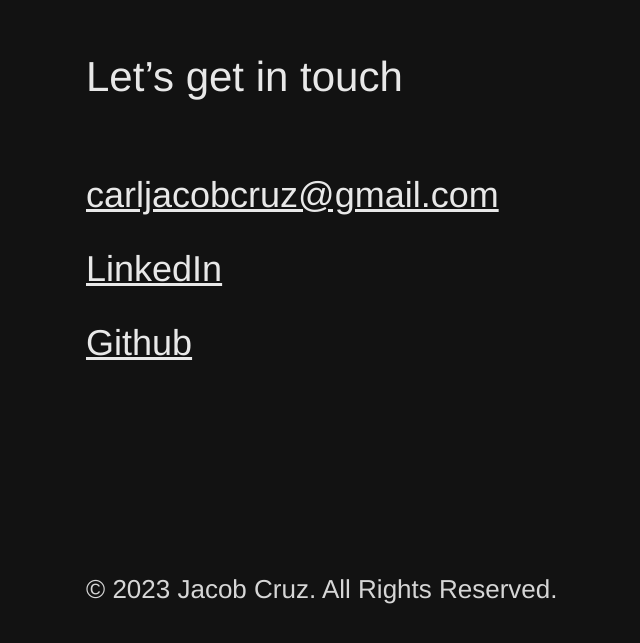
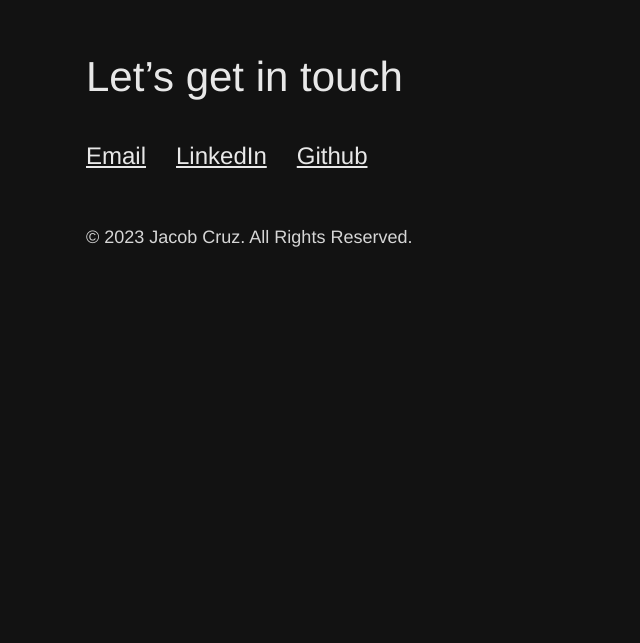
Before and after one commit to JacobDiazCruz/jacobcruz-portfolio, a Next.js app: page / in a window 1280 px wide. Shown: the part 3069-3712 px from the top of the page, without its empty margins (54-694 px from the left). After the commit the page ends 3444 px from the top, so only its background shows below. Built offline with nearby package versions, Linux system fonts and the light colour scheme.

Commit message:
Update: scrolling bg transition

```diff
--- a/src/components/FeaturedBook.tsx
+++ b/src/components/FeaturedBook.tsx
@@ -3,7 +3,7 @@ import BookImage from "../../public/black-book.png";
 
 export default function FeaturedBook() {
   return (
-    <div className="w-full flex flex-col md:flex-row gap-[100px]">
+    <div className="featured-ebook w-full flex flex-col md:flex-row gap-[100px]">
       <div className="w-full md:w-[600px]">
         <div className="bg-rose-500 text-white rounded-md px-2 w-fit">
           Unpublished Ebook
--- a/src/components/FeaturedWorks.tsx
+++ b/src/components/FeaturedWorks.tsx
@@ -32,7 +32,7 @@ export default function FeaturedWorks() {
   ];
 
   return (
-    <div className="font-light">
+    <div className="featured-works font-light">
       <h1 className="text-[#E8E8E8] text-[32px] md:text-[42px] md:mb-10 font-medium">
         Featured Works
       </h1>
@@ -65,9 +65,6 @@ export default function FeaturedWorks() {
               <div key={techIndex} className="w-fit p-3 text-green-300 border bg-neutral-900 border-s-neutral-600 border-y-neutral-700 border-r-neutral-800 rounded-lg font-light">
                 {tech}
               </div>
-              // <div key={techIndex} className="bg-[#12342E] border-[#84E9B2] text-[#84E9B2] rounded-md py-[0.5rem] px-[0.8rem]">
-              //   {tech}
-              // </div>
             ))}
           </div>
         </div>
--- a/src/components/Footer.tsx
+++ b/src/components/Footer.tsx
@@ -5,18 +5,18 @@ export default function Footer() {
         <div className="text-[#E8E8E8] text-[32px] md:text-[42px] font-medium">
           Let’s get in touch
         </div>
-        <div className="text-[#E8E8E8] text-[24px] md:text-[36px] underline mt-7 md:mt-[60px]">
+        <div className="text-[#E8E8E8] text-[18px] md:text-[24px] underline mt-5 md:mt-[30px] flex items-center gap-[30px]">
           <div>
-            <a href="mailto:carljacobdiazcruz@gmail.com">carljacobcruz@gmail.com</a>
+            <a href="mailto:carljacobdiazcruz@gmail.com">Email</a>
           </div>
-          <div className="mt-5">
+          <div>
             <a href="https://www.linkedin.com/in/jacob-cruz-b3404b165/" target="_blank">LinkedIn</a>
           </div>
-          <div className="mt-5">
+          <div>
             <a href="https://github.com/JacobDiazCruz" target="_blank">Github</a>
           </div>
         </div>
-        <div className="text-[16px] md:text-[26px] text-[#D6D6D6] mt-[200px]">
+        <div className="text-[16px] md:text-[18px] text-[#D6D6D6] mt-[50px]">
           © 2023 Jacob Cruz. All Rights Reserved.
         </div>
       </div>
--- a/src/components/Navbar.tsx
+++ b/src/components/Navbar.tsx
@@ -1,15 +1,48 @@
+import React, { useState, useEffect } from 'react';
 import CjLogo from "../../public/cj-logo.svg";
 
 export default function Navbar() {
+  const [scrollBgClass, setScrollBgClass] = useState("bg-green-900");
+
+  useEffect(() => {
+    const handleScroll = () => {
+      const featuredEbookElement = document.querySelector('.featured-ebook');
+      const featuredWorksElement = document.querySelector('.featured-works');
+
+      if (featuredEbookElement && featuredWorksElement) {
+        const rectEbook = featuredEbookElement.getBoundingClientRect();
+        const rectWorks = featuredWorksElement.getBoundingClientRect();
+        const windowHeight = window.innerHeight;
+
+        // Calculate the middle of the visible area
+        const middle = windowHeight / 2;
+
+        if (rectEbook.top <= middle && rectEbook.bottom >= middle) {
+          setScrollBgClass("bg-red-900");
+        } else if (rectWorks.top <= middle && rectWorks.bottom >= middle) {
+          setScrollBgClass("bg-emerald-900");
+        } else if (rectEbook.top <= windowHeight && rectEbook.bottom >= 0) {
+          // Keep the same background color if featured-ebook is still visible
+        } else {
+          setScrollBgClass("bg-green-900");
+        }
+      }
+    };
+
+    window.addEventListener("scroll", handleScroll);
+    return () => {
+      window.removeEventListener("scroll", handleScroll);
+    };
+  }, []);
 
   return (
-    <div className="flex justify-between fixed p-4 md:p-5">
+    <div className={`flex justify-between fixed p-4 md:p-5`}>
       <div className="flex items-center m-[0 auto] gap-[10px] p-2">
-        <div className={`bg-green-900 w-[181px] h-[86px] absolute rounded-full z-[60] filter blur-[95px]`}></div>
+        <div className={`w-[181px] h-[86px] absolute rounded-full z-[60] filter blur-[95px] ${scrollBgClass}`}></div>
         <div className="relative z-[50]">
           <CjLogo />
         </div>
       </div>
     </div>
   );
-}
+};
--- a/src/store/useTheme.tsx
+++ b/src/store/useTheme.tsx
@@ -10,7 +10,7 @@ const ThemeContext = createContext(
 export const ThemeProvider = ({ children } : {
   children: ReactNode
 }) => {
-  const [highlight, setHighlight] = useState("bg-green-900");
+  const [highlight, setHighlight] = useState("bg-red-900");
 
   // VALUE context prop
   const value: any = {
```
